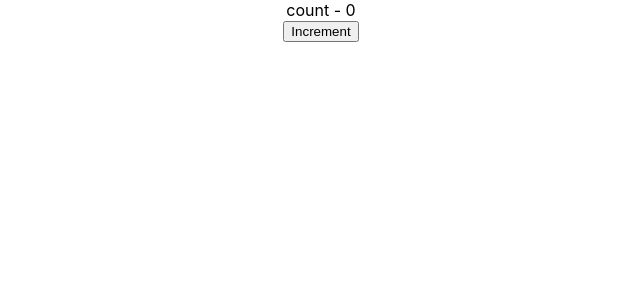
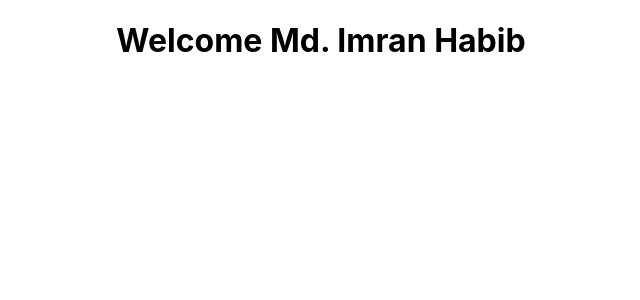
Before and after one commit to MdImranHabib/React, a React (Create React App) app in the folder hello-world/: page / in a window 1280 px wide. Shown: the top 300 px of the page, without its empty margins (319-959 px from the left). Built offline with nearby package versions, Linux system fonts and the light colour scheme.

Commit message:
practiced destructuring

```diff
--- a/hello-world/src/App.js
+++ b/hello-world/src/App.js
@@ -1,6 +1,6 @@
 import logo from './logo.svg';
 import './App.css';
-import {Greet} from "./components/Greet";
+import Greet from "./components/Greet";
 import Welcome from "./components/Welcome";
 import Message from "./components/Message";
 import Counter from "./components/Counter";
@@ -8,20 +8,8 @@ import Counter from "./components/Counter";
 function App() {
   return (
     <div className="App">
-      <Counter />
-      {/* <Message /> */}
-      {/* <Greet name="Md. Imran Habib">
-        <p>This is a child element</p>
-      </Greet>
-      <Greet name="Nahidul Islam Prince">
-        <button>Action</button>
-      </Greet>
-      <Greet name="Hasibul Islam" />
-      <Welcome name="Md. Saiyem" >
-        <p>This is a child element</p>
-      </Welcome>
-      <Welcome name="Izabuddin" />
-      <Welcome name="Md Zahidul iSlam" /> */}
+      {/* <Greet firstName="Md. Imran" lastName="Habib" /> */}
+      <Welcome firstName="Md. Imran" lastName="Habib" />
     </div>
   );
 }
--- a/hello-world/src/components/Greet.js
+++ b/hello-world/src/components/Greet.js
@@ -1,12 +1,11 @@
 import React from "react";
-
-export const Greet = (props) => {
+const Greet = (props) => {
+    const {firstName, lastName} = props
     return (
         <div>
-            <h1>Hello {props.name}</h1>
-            {props.children}
+            <h1>Hello {firstName} {lastName}</h1>
         </div>
     );
 }
 
-//export default Greet;
+export default Greet;
--- a/hello-world/src/components/Welcome.js
+++ b/hello-world/src/components/Welcome.js
@@ -2,10 +2,11 @@ import React from "react";
 
 class Welcome extends React.Component{
     render(){
+        const {firstName, lastName} = this.props
+       // const {state1, state2} = this.state
         return(
             <div>
-                <h1>Hello {this.props.name}</h1>
-                {this.props.children}
+                <h1>Welcome {firstName} {lastName}</h1>
             </div>
         );
     }
```
